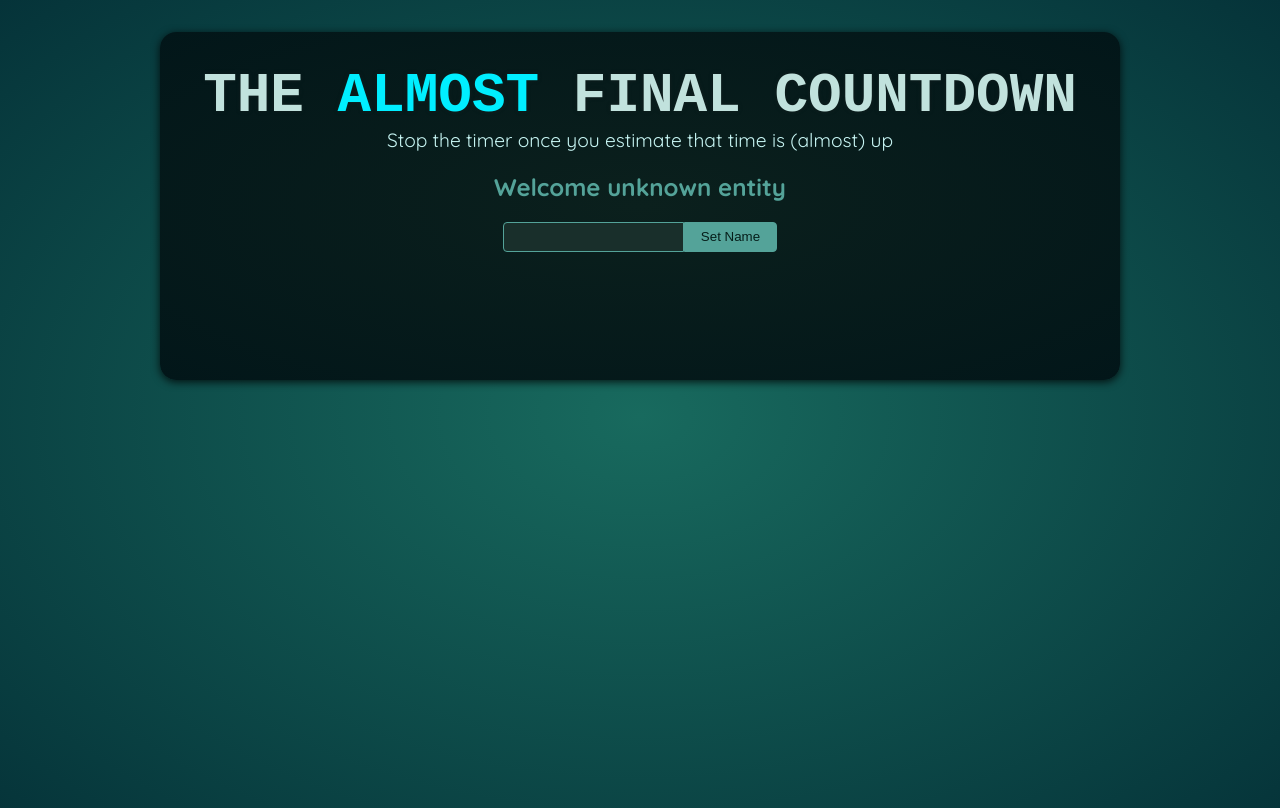
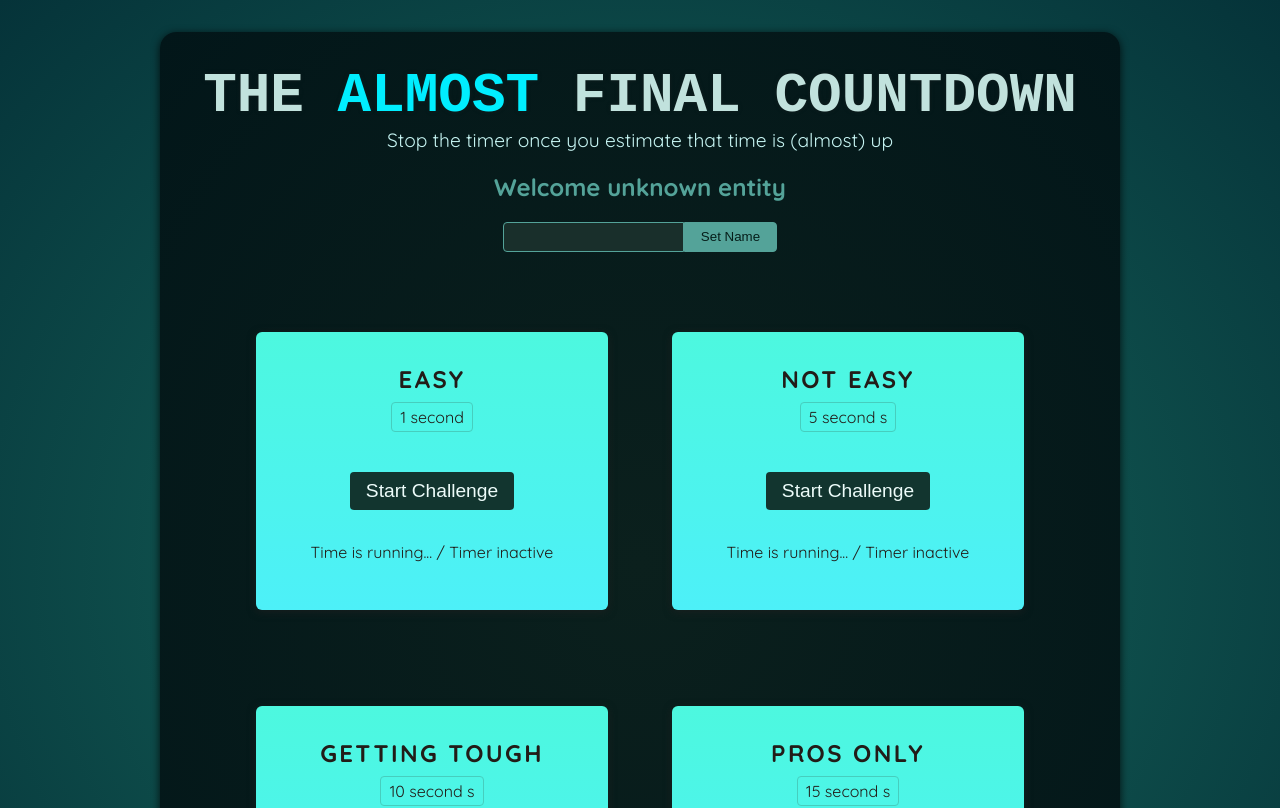
Before and after one commit to letStayFoolish/refs-and-portals, a React (Vite) app: page / in a window 1280 px wide. Shown: the top 808 px of the page. Built offline with nearby package versions, Linux system fonts and the light colour scheme; a web font is replaced by a local one.

Commit message:
feat: introduce new component TimerChallenge.tsx

```diff
--- a/src/App.tsx
+++ b/src/App.tsx
@@ -1,10 +1,16 @@
 import Player from "./components/Player.tsx";
+import TimerChallenge from "./components/TimerChallenge.tsx";
 
 function App() {
   return (
     <>
       <Player />
-      <div id="challenges"></div>
+      <div id="challenges">
+        <TimerChallenge title="Easy" targetTime={1} />
+        <TimerChallenge title="Not Easy" targetTime={5} />
+        <TimerChallenge title="Getting Tough" targetTime={10} />
+        <TimerChallenge title="Pros Only" targetTime={15} />
+      </div>
     </>
   );
 }
--- a/src/components/Player.tsx
+++ b/src/components/Player.tsx
@@ -1,4 +1,9 @@
 import React, { useRef, useState } from "react";
+
+/**
+ * The key difference between state and refs, whenever the ref changes component function des not re-executed.
+ * And for a state, when updating state (with set method), component will be re-executed!
+ * */
 
 const Player: React.FC = () => {
   const [enteredPlayerName, setEnteredPlayerName] = useState<string | null>(
--- /dev/null
+++ b/src/components/TimerChallenge.tsx
@@ -0,0 +1,23 @@
+import React from "react";
+
+type Props = {
+  title: string;
+  targetTime: number;
+};
+
+const TimerChallenge: React.FC<Props> = ({ title, targetTime }) => {
+  return (
+    <section className="challenge">
+      <h2>{title}</h2>
+      <p className="challenge-time">
+        {targetTime} second {targetTime > 1 ? "s" : ""}
+      </p>
+      <p>
+        <button>Start Challenge</button>
+      </p>
+      <p>Time is running... / Timer inactive</p>
+    </section>
+  );
+};
+
+export default TimerChallenge;
```
